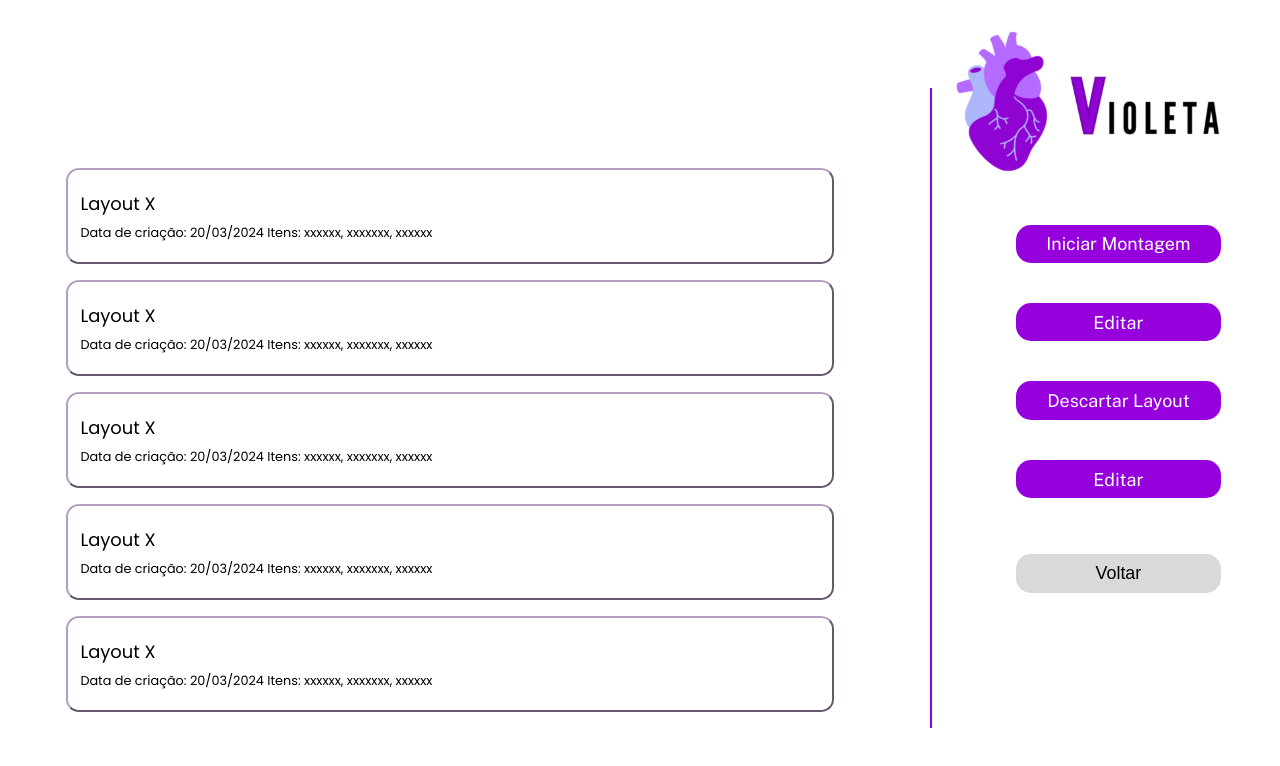
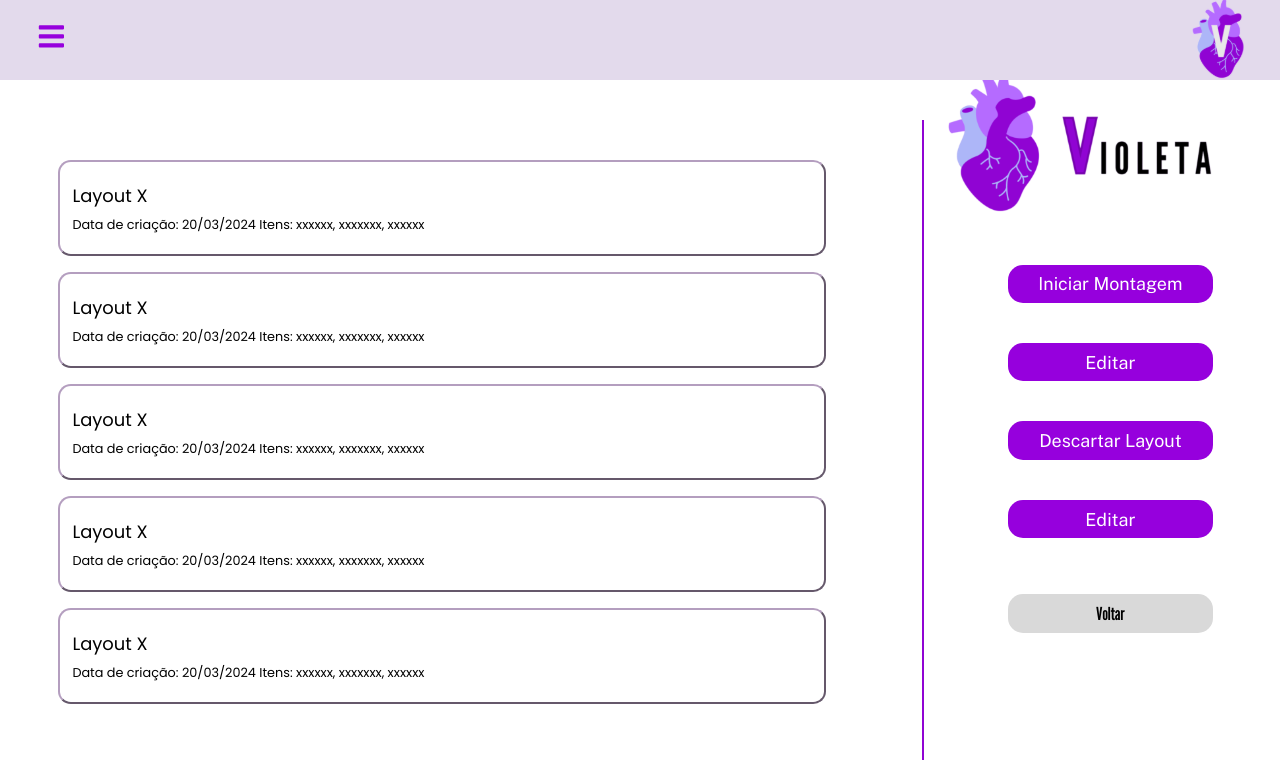
Before and after one commit to Inteli-College/2024-T0008-EC05-G03, a React (Vite) app in the folder frontend-violeta/: page /selecionar in a window 1280 px wide. Shown: the top 766 px of the page. Built offline with nearby package versions, Linux system fonts and the light colour scheme.

Commit message:
feat: add navbar to all pages

```diff
--- a/frontend-violeta/package.json
+++ b/frontend-violeta/package.json
@@ -10,8 +10,14 @@
     "preview": "vite preview"
   },
   "dependencies": {
+    "@fortawesome/fontawesome-svg-core": "^6.5.1",
+    "@fortawesome/free-brands-svg-icons": "^6.5.1",
+    "@fortawesome/free-regular-svg-icons": "^6.5.1",
+    "@fortawesome/free-solid-svg-icons": "^6.5.1",
+    "@fortawesome/react-fontawesome": "^0.2.0",
     "react": "^18.2.0",
     "react-dom": "^18.2.0",
+    "react-icons": "^5.0.1",
     "react-router-dom": "^6.22.3"
   },
   "devDependencies": {
--- a/frontend-violeta/src/components/navbar/navbar.css
+++ b/frontend-violeta/src/components/navbar/navbar.css
@@ -18,10 +18,13 @@ header {
     display: flex;
     align-items: center;
     justify-content: space-between;
-    height: 80px;
+    height: 10vh;
+    width: 100%;
     padding: 0 2rem;
     background-color: var(--mainColor);
     color: var(--textColor);
+    position: fixed;
+    top: 0;
 }
 
 nav a{
@@ -46,7 +49,7 @@ header .nav-btn{
     font-size: 1.8rem;
 }
 
-@media only screen and (max-width: 1024px){
+@media only screen and (max-width: 100vw){
     header .nav-btn{
         visibility: visible;
         opacity: 1;
@@ -65,6 +68,7 @@ header .nav-btn{
         background-color: var(--mainColor);
         transition: 1s;
         transform: translateY(-100vh);
+        z-index: 0;
     }
 
     header .responsive_nav{
--- a/frontend-violeta/src/components/navbar/navbar.jsx
+++ b/frontend-violeta/src/components/navbar/navbar.jsx
@@ -1,6 +1,8 @@
 import { useRef} from "react";
 import {FaBars, FaTimes} from "react-icons/fa";
-import "navbar.css";
+import "./navbar.css";
+import React from 'react';
+import logoSimples from '../../assets/logo_simplificada.svg';
 
 function NavBar(){
     const navRef = useRef();
@@ -11,7 +13,6 @@ function NavBar(){
 
     return (
         <header>
-            <h3>Logo</h3>
             <nav ref={navRef}>
                 <a href="#">Home</a>
                 <a href="#">Desligar robô</a>
@@ -23,6 +24,7 @@ function NavBar(){
             <button className="nav-btn" onClick={showNavBar}>
                 <FaBars/>
             </button>
+            <img className="logoSimples" src={logoSimples} alt="Logo do grupo Violeta"/>
         </header>
     );
 }
--- a/frontend-violeta/src/index.css
+++ b/frontend-violeta/src/index.css
@@ -34,11 +34,12 @@ header {
 
 .linhaVertical {
     margin-left: 72vw;
-    margin-top: 10vh;
+    margin-top: 15vh;
     height: 80vh;
     width: 0.125rem;
     background-color: #9004D3;
     position: fixed;
+    z-index: -1;
 }
 
 .btVoltar {
@@ -64,13 +65,19 @@ header {
     flex-direction: column;
     align-content: center;
     margin-left: 67vw;
+    margin-top: 5vh;
     position: fixed;
     top: 0;
+    z-index: -1;
 }
 
 .logoCompleta {
     width: 25vw;
     margin-left: 5vw;
+}
+
+.logoSimples {
+    height: 10vh;
 }
 
 .buttonsPainel {
--- a/frontend-violeta/src/main.jsx
+++ b/frontend-violeta/src/main.jsx
@@ -7,6 +7,7 @@ import ControleBR from './pages/ControleBR/ControleBR.jsx';
 import Selecionar from './pages/Selecionar/Selecionar.jsx';
 import { createBrowserRouter, RouterProvider, Route } from 'react-router-dom';
 import Modal from './components/modal/modal.jsx';
+import NavBar from './components/navbar/navbar.jsx';
 
 // Criação do roteador com as rotas definidas
 const router = createBrowserRouter([
@@ -32,6 +33,7 @@ const router = createBrowserRouter([
 const root = ReactDOM.createRoot(document.getElementById('root'));
 root.render(
   <React.StrictMode>
+    <NavBar />
     <RouterProvider router={router} />
   </React.StrictMode>
 );
--- a/frontend-violeta/src/pages/ControleBR/ControleBR.css
+++ b/frontend-violeta/src/pages/ControleBR/ControleBR.css
@@ -35,11 +35,6 @@
   font-size: 1.4vw
 }
 
-
-.logoSimples {
-  margin-left: 92vw;
-}
-
 .linhaHorizontal {
   background-color: #9600DD;
   height: 0.5vh;
--- a/frontend-violeta/src/pages/Montar/Montar.css
+++ b/frontend-violeta/src/pages/Montar/Montar.css
@@ -63,14 +63,6 @@
     color: white;
 }
 
-.painelDeControle {
-    display: flex;
-    flex-direction: column;
-    align-content: center;
-    margin-left: 2vw;
-    position: fixed;
-}
-
 .armBackground {
     background-color: #B56BFF;
     border-radius: 50px;
--- a/frontend-violeta/src/pages/Montar/Montar.jsx
+++ b/frontend-violeta/src/pages/Montar/Montar.jsx
@@ -1,13 +1,15 @@
 import './Montar.css'
 import React from 'react'
 import robotArm from '../../assets/robot-arm.svg'
-import iconAdd from '../../assets/icon_add.svg'
 import Voltar from '../../components/voltar.jsx'
+import { FontAwesomeIcon } from '@fortawesome/react-fontawesome'
+import { faPlus } from '@fortawesome/free-solid-svg-icons'
+
 
 function BotaoAdd() {
   return (
     <button className='botaoAdd'>
-      <img src={iconAdd} />
+      <FontAwesomeIcon icon={faPlus} />
     </button>
   )
 }
--- a/frontend-violeta/src/pages/Selecionado/Selecionado.css
+++ b/frontend-violeta/src/pages/Selecionado/Selecionado.css
@@ -75,15 +75,6 @@
     font-size: 1em;
     margin-left: 1vw;
     margin-top: 1.6vh;
-}
-
-
-.painelDeControle {
-    display: flex;
-    flex-direction: column;
-    align-content: center;
-    margin-left: 67vw;
-    position: fixed;
 }
 
 .armBackground {
```
Also changed, not shown: 1 other file (tests, documents, lock files or other folders).
